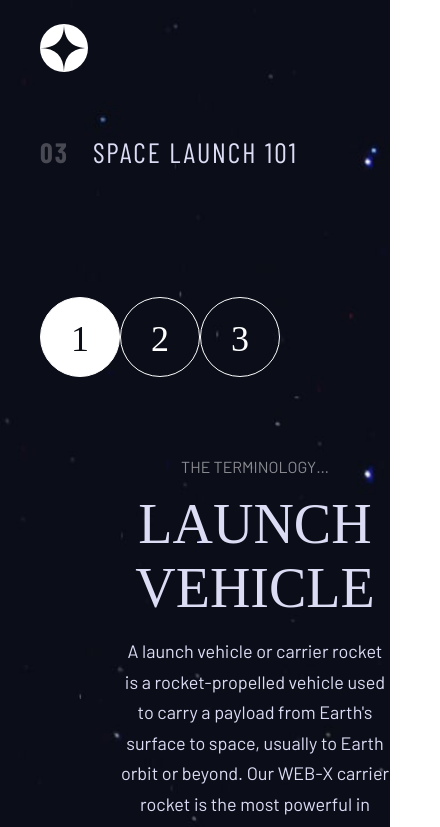
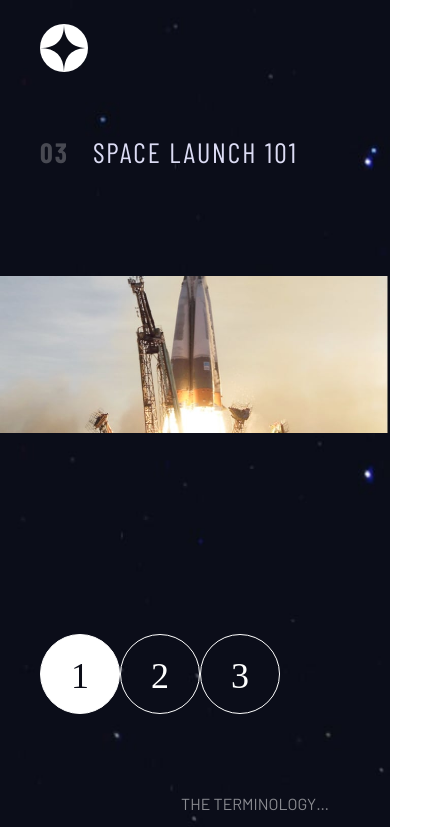
Before and after one commit to Fariv/frontendmentor.io, a React (Vite) app in the folder space-tourism-website-main/: page /technology in a window 390 px wide. Shown: the top 827 px of the page, 440 px wide, since content can reach past the window. Built offline with nearby package versions, Linux system fonts and the light colour scheme; a web font is replaced by a local one.

Commit message:
tablet view on progress

```diff
--- a/space-tourism-website-main/src/components/TechnologyContent.jsx
+++ b/space-tourism-website-main/src/components/TechnologyContent.jsx
@@ -13,7 +13,6 @@ const TechnologyContentStyled = styled.div`
     @media (max-width: 1024px) {
         flex-direction: column;
         margin: 1rem 0 0 0;
-        align-items: center;
         text-align: center;
     }
 `;
@@ -58,6 +57,14 @@ const LeftSideText = styled.div`
     @media (max-width: 1024px) {
         margin-bottom: 3.75rem;
         justify-content: flex-start;
+        padding-left: 2.5rem;
+    }
+`;
+
+const LeftRideSidesContainer = styled.div`
+    display: flex;
+    @media (max-width: 1024px) {
+        flex-direction: column-reverse;
     }
 `;
 
@@ -141,6 +148,11 @@ const RightSideCosmicBody = styled.div`
     height: 527px;
     background-size: contain;
     background-position-x: right;
+    @media (max-width: 1024px) {
+        width: 768px;
+        height: 310px;
+        background-position-x: center;
+    }
 `;
 
 const LeftBottomContainerStyled = styled.div`
@@ -210,11 +222,12 @@ const TechnologyContent = () => {
 
     return (
         <TechnologyContentStyled>
-            <LeftSideStyled>
             <LeftSideText>
                 <h1 className='menu-number'>03</h1>
                 <h1>SPACE LAUNCH 101</h1>
             </LeftSideText>
+            <LeftRideSidesContainer>
+                <LeftSideStyled>
                     <LeftBottomContainerStyled>
                         <Pager>
                             {Object.keys(allTechsWithActive).map((techname, index) => {
@@ -243,6 +256,7 @@ const TechnologyContent = () => {
                         cosmicbodyname={Object.keys(allTechsWithActive).filter((v) => allTechsWithActive[v]['active'] === "1" ? v : null)}
                     />
                 </RightSideStyled>
+            </LeftRideSidesContainer>
         </TechnologyContentStyled>
     );
 }
```
Lines whose indentation alone changed are shown as unchanged.
